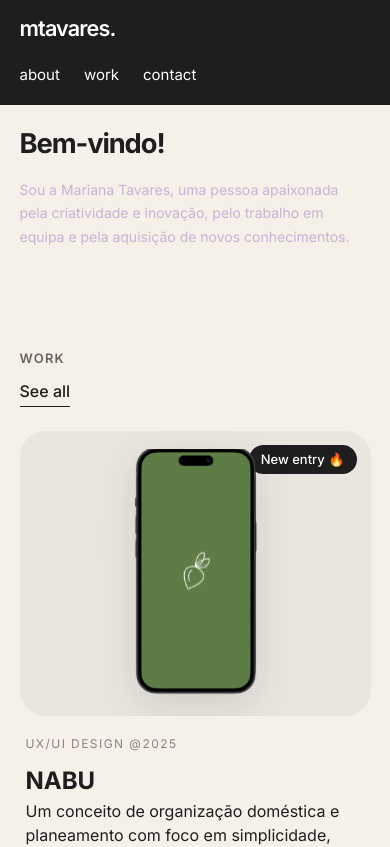
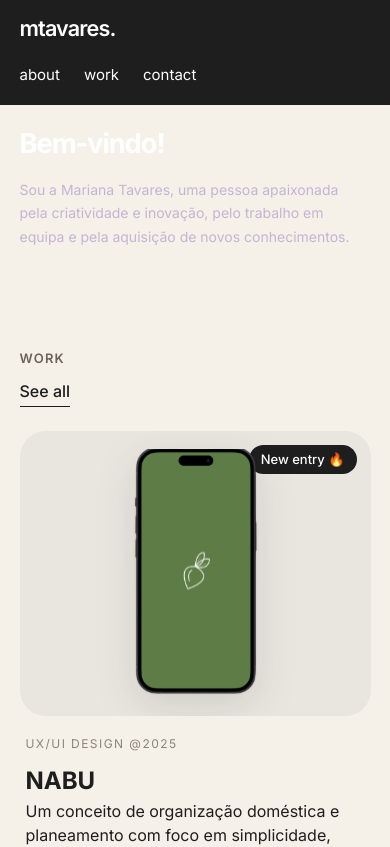
Before and after one commit to MLT05/mtavares., a React (Vite) app: page / in a window 390 px wide. Shown: the top 847 px of the page. Built offline with nearby package versions, Linux system fonts and the light colour scheme.

Commit message:
Mensagem do commit

```diff
--- a/src/index.css
+++ b/src/index.css
@@ -1065,7 +1065,7 @@ img {
     line-height: 1.12;
     font-weight: 700;
     letter-spacing: -0.04em;
-    color: #1e1e1e;
+    color: #FFFFFF;
     margin-bottom: 18px;
   }
 
```
